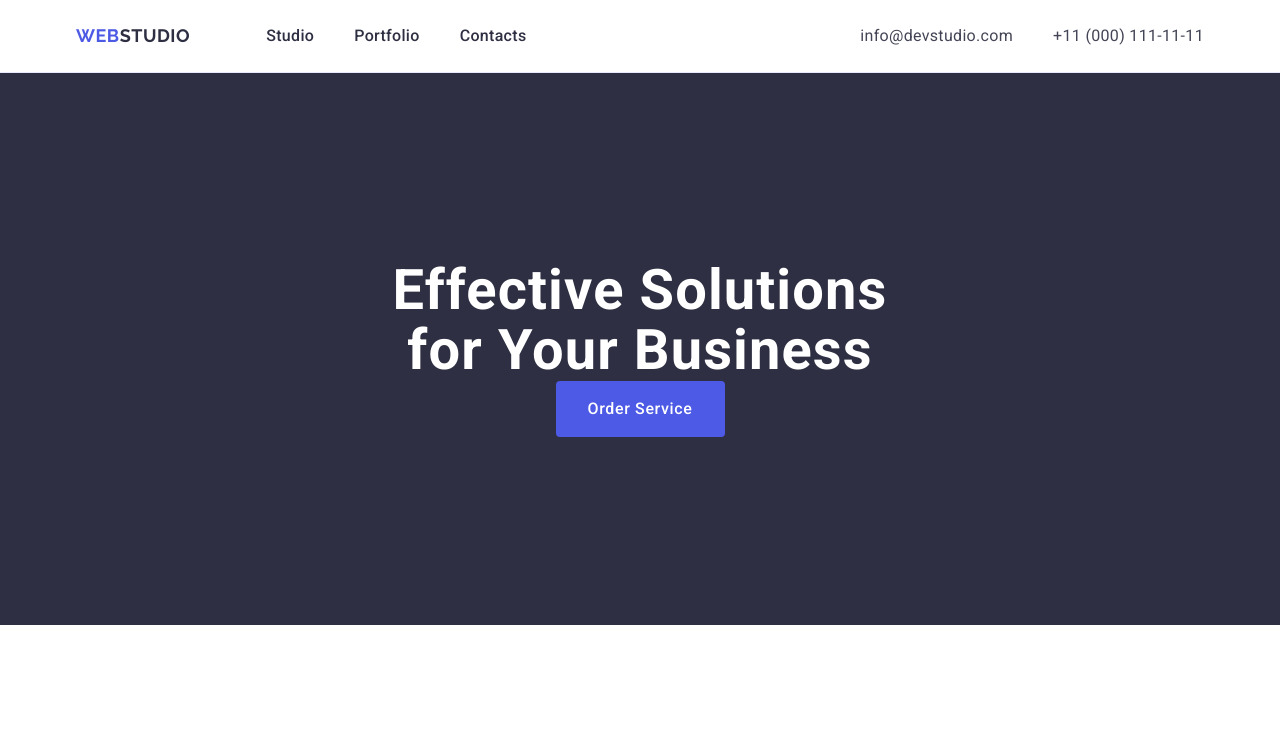
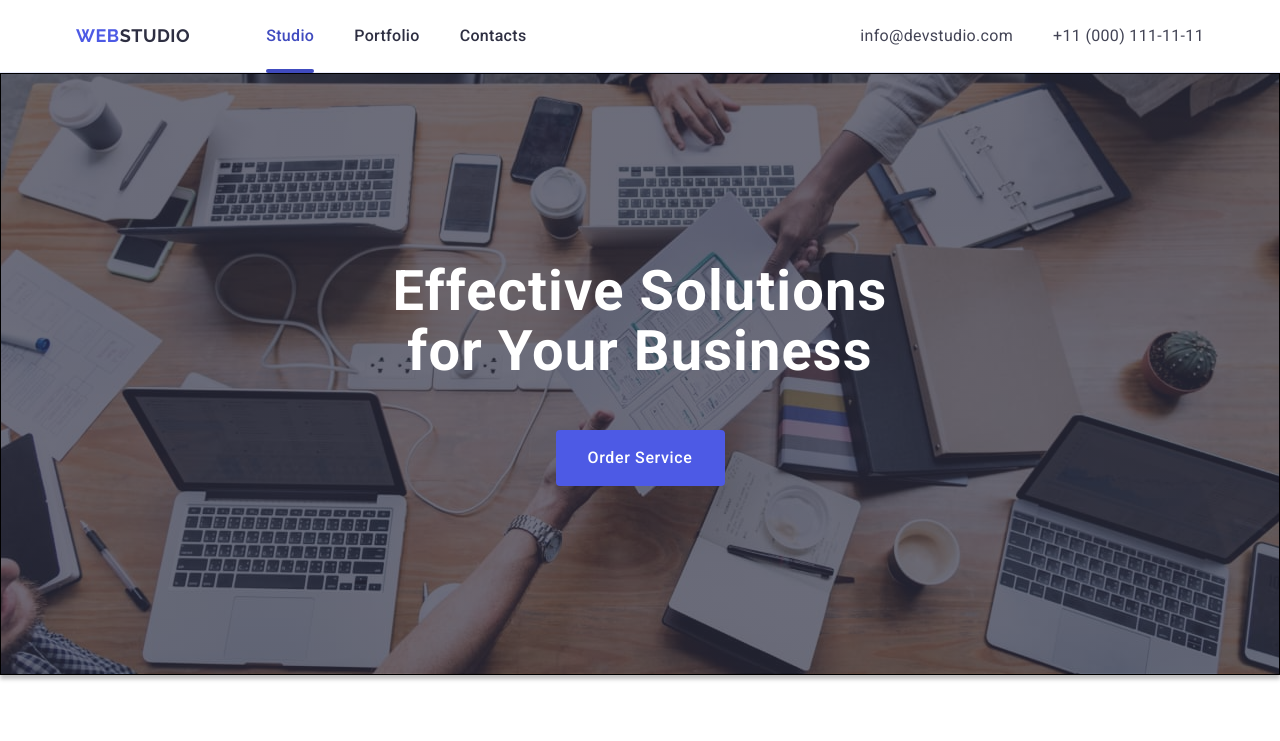
Before and after one commit to MaksymAvirum/goit-markup-hw-04, a plain HTML site: page index.html in a window 1280 px wide. Shown: the top 741 px of the page. Drawn offline with nearby package versions, Linux system fonts and the light colour scheme.

Commit message:
header done

```diff
--- a/css/styles.css
+++ b/css/styles.css
@@ -20,11 +20,16 @@ a {text-decoration: none;}
     padding: 0 15px;
     margin: 0 auto;}
 
-.section {padding: 120px 0;}
+.section {
+    max-width: 1440px;
+    padding: 120px 0;}
 
 /* header */
 
-.header-page { border-bottom: 1px solid #e7e9fc;}
+.header-page { max-width: 1440px;
+    border-bottom: 1px solid #e7e9fc;
+    box-shadow: 0 1px 6px 0 rgba(46, 47, 66, 0.08), 0 1px 1px 0 rgba(46, 47, 66, 0.16), 0 2px 1px 0 rgba(46, 47, 66, 0.08);
+}
 
 .header-container {
     display: flex;
@@ -34,7 +39,8 @@ a {text-decoration: none;}
 .header-nav {display: flex;
     align-items: center;}
 
-.logo {font-family: "Raleway", sans-serif; font-weight: 700;
+.logo {font-family: "Raleway", sans-serif;
+    font-weight: 700;
     font-size: 18px;
     line-height: 1.17;
     letter-spacing: 0.03em;
@@ -42,7 +48,7 @@ a {text-decoration: none;}
     color: #4d5ae5;}
 
 .header-logo {padding: 24px 0;
-margin-right: 76px;}
+    margin-right: 76px;}
 
 .header-logo .logo-part {color: #2e2f42;}
 
@@ -56,7 +62,21 @@ margin-right: 76px;}
     font-size: 16px;
     line-height: 1.5;
     letter-spacing: 0.02em;
-    color: #2e2f42;}
+    color: #2e2f42;
+    transition: color 250ms cubic-bezier(0.4, 0, 0.2, 1)}
+
+.nav-link.activ {position: relative;}
+
+.nav-link.activ::after {
+    content: "";
+    position: absolute;
+    left: 0;
+    bottom: -1px;
+    border-radius: 2px;
+    width: 100%;
+    height: 4px;
+    background-color: #404bbf;
+}
 
 .contacts-list {display: flex;
     align-items: center;
@@ -70,23 +90,43 @@ margin-right: 76px;}
     font-size: 16px;
     line-height: 1.5;
     letter-spacing: 0.02em;
-    color: #434455}
+    color: #434455;
+    transition: color 250ms cubic-bezier(0.4, 0, 0.2, 1)}
 
 /* footer */
 
-.footer-page {background: #2e2f42; padding: 100px 0;}
+.footer-page {background: #2e2f42;
+    padding: 100px 0;
+    max-width: 1440px;}
 
 .footer-logo {display: inline-block; margin-bottom: 16px;}
 
 .footer-logo .logo-part {color: #f4f4fd;}
 
-.footer-text { line-height: 1.5; letter-spacing: 0.02em; color: #f4f4fd; width: 264px; }
+.footer-text { line-height: 1.5;
+    letter-spacing: 0.02em;
+    color: #f4f4fd;
+    width: 264px; }
 
-.nav-link:hover, .nav-link:focus, .contacts-link:hover, .contacts-link:focus {color: #404bbf;}
+.nav-link:hover,
+.nav-link:focus,
+.contacts-link:hover,
+.contacts-link:focus,
+.nav-link.activ {color: #404bbf;}
 
 /* main open page */
 
-.open-page {background-color: #2e2f42; padding: 188px 0}
+.open-page {background-color: #2e2f42;
+    padding: 188px 0 ;
+    background-image: linear-gradient(to bottom,
+            rgba(46, 47, 66, 0.7),
+            rgba(46, 47, 66, 0.7)),
+            url(../images/people-office1.jpg);
+    background-repeat: no-repeat;
+    background-position: center;
+    border: 1px solid #000;
+    box-shadow: 0 4px 4px 0 rgba(0, 0, 0, 0.25);
+}
 
 .open-h-one {font-weight: 700;
     font-size: 56px;
@@ -95,7 +135,7 @@ margin-right: 76px;}
     text-align: center;
     color: #fff;
     max-width: 496px;
-    margin: auto; }
+    margin: 0 auto 48px; }
 
 .open-button {
     display: block;
@@ -113,7 +153,8 @@ margin-right: 76px;}
     margin: 0 auto;
      }
 
-.open-button:hover, .open-button:focus { background-color: #404bbf;}
+.open-button:hover, .open-button:focus {
+    background-color: #404bbf;}
 
 /*features*/
 
@@ -183,7 +224,10 @@ margin-right: 76px;}
 
 /* portfolio */
 
-.portfolio-row-one {display: flex; flex-wrap: wrap; column-gap: 24px; row-gap: 48px;}
+.portfolio-row-one {display: flex;
+    flex-wrap: wrap;
+    column-gap: 24px;
+    row-gap: 48px;}
 
 .portfolio-h-two {font-weight: 700;
     font-size: 36px;
@@ -194,7 +238,9 @@ margin-right: 76px;}
     color: #2e2f42;
     margin-bottom: 72px;}
 
-.portfolio-card {padding: 32px 16px; border: 1px solid #e7e9fc; border-top: none; }
+.portfolio-card {padding: 32px 16px;
+    border: 1px solid #e7e9fc;
+    border-top: none; }
 
 .portfolio-h-three {font-weight: 500;
     font-size: 20px;
--- a/index.html
+++ b/index.html
@@ -28,7 +28,7 @@
           >
           <ul class="nav-list">
             <li class="nav-item">
-              <a class="nav-link" href="./index.html">Studio</a>
+              <a class="nav-link activ" href="./index.html">Studio</a>
             </li>
             <li class="nav-item">
               <a class="nav-link" href="">Portfolio</a>
```
Also changed, not shown: images/icons.svg, images/people-office1.jpg (added).
